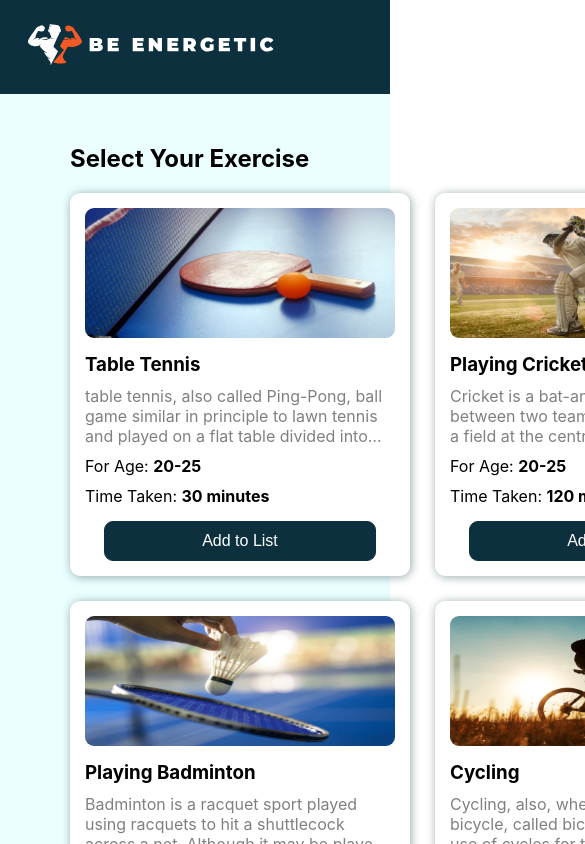
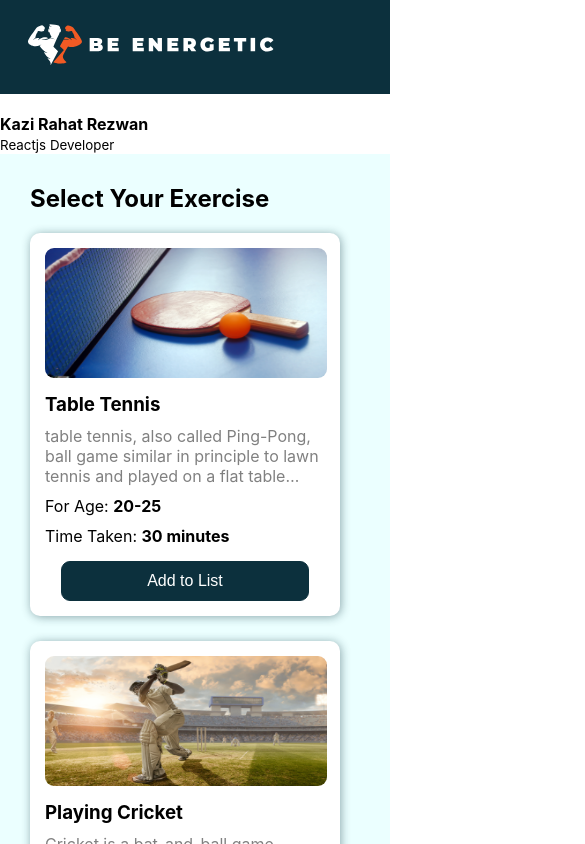
Before and after one commit to RahatRezwan/be-energetic, a React (Create React App) app: page / in a window 390 px wide. Shown: the top 844 px of the page, 585 px wide, since content can reach past the window. Built offline with nearby package versions, Linux system fonts and the light colour scheme.

Commit message:
make website responsive

```diff
--- a/src/components/Exercise/Exercise.css
+++ b/src/components/Exercise/Exercise.css
@@ -1,4 +1,5 @@
 .exercise {
+    width: 310px;
     border-radius: 10px;
     background-color: white;
     box-shadow: 1px 1px 10px #0c303d6e;
@@ -14,7 +15,7 @@
     white-space: normal;
 }
 .cover {
-    width: 310px;
+    width: 91%;
     height: 130px;
     margin: 15px;
     position: relative;
--- a/src/components/Main/Main.css
+++ b/src/components/Main/Main.css
@@ -1,6 +1,6 @@
 .main-container {
     display: grid;
-    grid-template-columns: 4fr 1fr;
+    grid-template-columns: 4fr 1.8fr;
     background-color: #ebffff;
 }
 .exercise-container {
@@ -11,4 +11,51 @@
     display: grid;
     grid-template-columns: repeat(3, 1fr);
     gap: 25px;
+    justify-content: center;
 }
+
+.summary-div {
+    background-color: white;
+}
+@media screen and (max-width: 1350px) {
+    .main-container {
+        grid-template-columns: 2fr 2fr;
+    }
+    .exercise-container {
+        margin: 30px 50px;
+    }
+    .exercise-div {
+        grid-template-columns: repeat(2, 1fr);
+    }
+}
+@media screen and (max-width: 1030px) {
+    .main-container {
+        grid-template-columns: 1fr 2fr;
+    }
+    .exercise-container {
+        margin: 30px;
+    }
+    .exercise-div {
+        grid-template-columns: repeat(1, 1fr);
+    }
+}
+@media screen and (max-width: 768px) {
+    .main-container {
+        grid-template-columns: 1fr 1fr;
+    }
+    .exercise-container {
+        margin: 30px;
+    }
+    .exercise-div {
+        grid-template-columns: repeat(1, 1fr);
+    }
+}
+@media screen and (min-width: 300px) and (max-width: 660px) {
+    .main-container {
+        display: flex;
+        flex-direction: column-reverse;
+    }
+    .exercise-div {
+        grid-template-columns: repeat(1, 1fr);
+    }
+}
--- a/src/components/Summary/Summary.js
+++ b/src/components/Summary/Summary.js
@@ -1,7 +1,19 @@
 import React from "react";
 import "./Summary.css";
 const Summary = () => {
-    return <div>this is summary</div>;
+    return (
+        <div>
+            <div>
+                <img src="" alt="" />
+            </div>
+            <div>
+                <h4>Kazi Rahat Rezwan</h4>
+                <p>
+                    <small>Reactjs Developer</small>
+                </p>
+            </div>
+        </div>
+    );
 };
 
 export default Summary;
```
